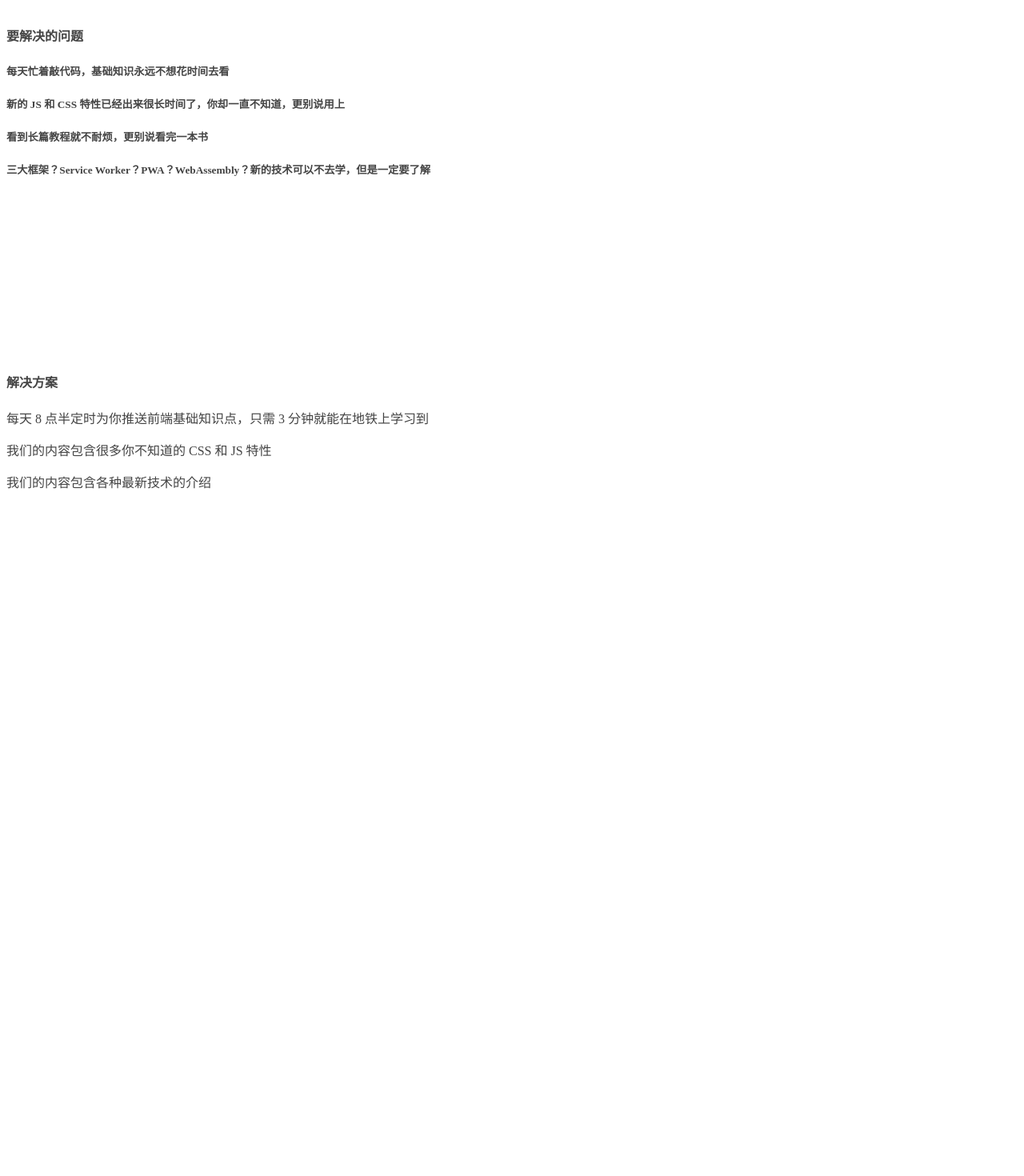
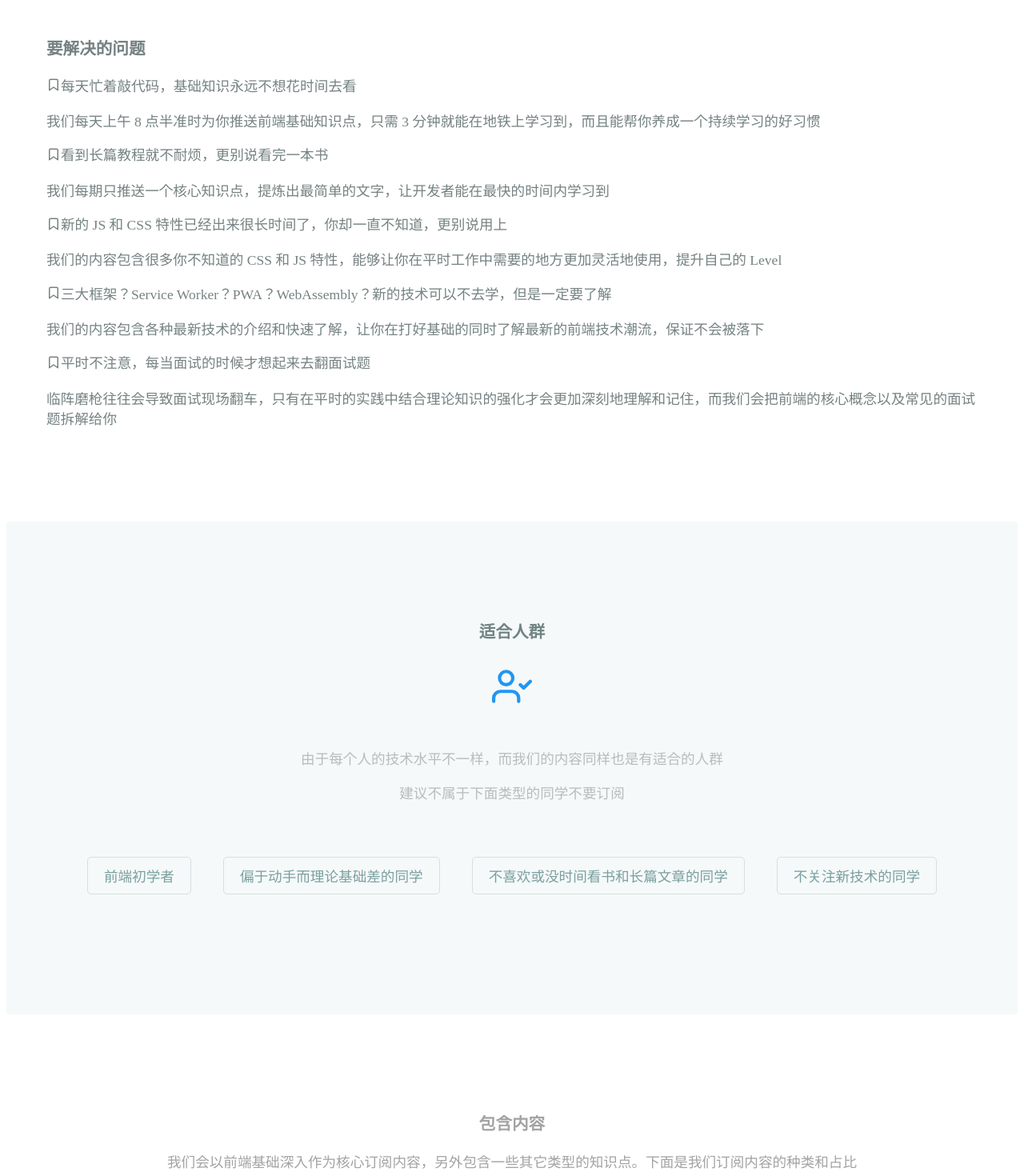
Before and after one commit to awesomes-cn/new-awesomes, a Nuxt app: page /dayfront in a window 1280 px wide. Shown: the part 500-1970 px from the top of the page at 80% size. Before the commit the page ends 1238 px from the top, so only its background shows below. Built offline with nearby package versions, Linux system fonts and the light colour scheme; no server answers.

Commit message:
dayfront landing page end

```diff
--- a/package.json
+++ b/package.json
@@ -12,6 +12,7 @@
     "babel-polyfill": "^6.26.0",
     "bootstrap": "4.1.1",
     "codemirror": "^5.25.0",
+    "echarts": "^4.1.0",
     "imports-loader": "^0.7.1",
     "jquery": "^3.2.1",
     "js-cookie": "^2.1.4",
--- a/pages/dayfront.vue
+++ b/pages/dayfront.vue
@@ -1,29 +1,168 @@
 <template>
-  <div>
+  <div class="dayfront-container">
     <div class="top-box">
       <h1>前端<span>8</span>点半</h1>
       <h3 class="slogan">每天<span class="color-1">3分钟</span> = 打牢<span class="color-2">基础</span> + 扩展<span class="color-3">视野</span></h3>
     </div>
+
     <div class="body-box box-1">
-      <h4>要解决的问题</h4>
-      <h5>每天忙着敲代码，基础知识永远不想花时间去看</h5>
-      <h5>新的 JS 和 CSS 特性已经出来很长时间了，你却一直不知道，更别说用上</h5>
-      <h5>看到长篇教程就不耐烦，更别说看完一本书</h5>
-      <h5>三大框架？Service Worker？PWA？WebAssembly？新的技术可以不去学，但是一定要了解</h5>
+      <h3>要解决的问题</h3>
+
+      <div class="alert alert-warning">
+        <svg xmlns="http://www.w3.org/2000/svg" viewBox="0 0 24 24" fill="none" stroke="currentColor" stroke-width="2" stroke-linecap="round" stroke-linejoin="round" class="feather feather-bookmark"><path d="M19 21l-7-5-7 5V5a2 2 0 0 1 2-2h10a2 2 0 0 1 2 2z"></path></svg>
+        <span>每天忙着敲代码，基础知识永远不想花时间去看</span>
+      </div>
+      <p>我们每天上午 8 点半准时为你推送前端基础知识点，只需 3 分钟就能在地铁上学习到，而且能帮你养成一个持续学习的好习惯</p>
+
+      <div  class="alert alert-warning">
+        <svg xmlns="http://www.w3.org/2000/svg" viewBox="0 0 24 24" fill="none" stroke="currentColor" stroke-width="2" stroke-linecap="round" stroke-linejoin="round" class="feather feather-bookmark"><path d="M19 21l-7-5-7 5V5a2 2 0 0 1 2-2h10a2 2 0 0 1 2 2z"></path></svg>
+        <span>看到长篇教程就不耐烦，更别说看完一本书</span>
+      </div>
+      <p>我们每期只推送一个核心知识点，提炼出最简单的文字，让开发者能在最快的时间内学习到</p>
+
+      <div  class="alert alert-warning">
+        <svg xmlns="http://www.w3.org/2000/svg" viewBox="0 0 24 24" fill="none" stroke="currentColor" stroke-width="2" stroke-linecap="round" stroke-linejoin="round" class="feather feather-bookmark"><path d="M19 21l-7-5-7 5V5a2 2 0 0 1 2-2h10a2 2 0 0 1 2 2z"></path></svg>
+        <span>新的 JS 和 CSS 特性已经出来很长时间了，你却一直不知道，更别说用上</span>
+      </div>
+      <p>我们的内容包含很多你不知道的 CSS 和 JS 特性，能够让你在平时工作中需要的地方更加灵活地使用，提升自己的 Level</p>
+
+
+      <div  class="alert alert-warning">
+        <svg xmlns="http://www.w3.org/2000/svg" viewBox="0 0 24 24" fill="none" stroke="currentColor" stroke-width="2" stroke-linecap="round" stroke-linejoin="round" class="feather feather-bookmark"><path d="M19 21l-7-5-7 5V5a2 2 0 0 1 2-2h10a2 2 0 0 1 2 2z"></path></svg>
+        <span>三大框架？Service Worker？PWA？WebAssembly？新的技术可以不去学，但是一定要了解</span>
+      </div>
+      <p>我们的内容包含各种最新技术的介绍和快速了解，让你在打好基础的同时了解最新的前端技术潮流，保证不会被落下</p>
+
+      <div  class="alert alert-warning">
+        <svg xmlns="http://www.w3.org/2000/svg" viewBox="0 0 24 24" fill="none" stroke="currentColor" stroke-width="2" stroke-linecap="round" stroke-linejoin="round" class="feather feather-bookmark"><path d="M19 21l-7-5-7 5V5a2 2 0 0 1 2-2h10a2 2 0 0 1 2 2z"></path></svg>
+        <span>平时不注意，每当面试的时候才想起来去翻面试题</span>
+      </div>
+      <p>临阵磨枪往往会导致面试现场翻车，只有在平时的实践中结合理论知识的强化才会更加深刻地理解和记住，而我们会把前端的核心概念以及常见的面试题拆解给你</p>
+
     </div>
-    <div class="body-box box-1">
-      <h4>解决方案</h4>
-      <p>每天 8 点半定时为你推送前端基础知识点，只需 3 分钟就能在地铁上学习到</p>
-      <p>我们的内容包含很多你不知道的 CSS 和 JS 特性</p>
-      <p></p>
-      <p>我们的内容包含各种最新技术的介绍</p>
+
+    <div class="body-box box-2">
+      <h3>适合人群</h3>
+      <div class="icon-out">
+        <svg xmlns="http://www.w3.org/2000/svg" width="24" height="24" viewBox="0 0 24 24" fill="none" stroke="currentColor" stroke-width="2" stroke-linecap="round" stroke-linejoin="round" class="feather feather-user-check"><path d="M16 21v-2a4 4 0 0 0-4-4H5a4 4 0 0 0-4 4v2"></path><circle cx="8.5" cy="7" r="4"></circle><polyline points="17 11 19 13 23 9"></polyline></svg>
+      </div>
+      <p>由于每个人的技术水平不一样，而我们的内容同样也是有适合的人群</p>
+      <p>建议不属于下面类型的同学不要订阅</p>
+      <div class="mem-item">前端初学者</div>
+      <div class="mem-item">偏于动手而理论基础差的同学</div>
+      <div class="mem-item">不喜欢或没时间看书和长篇文章的同学</div>
+      <div class="mem-item">不关注新技术的同学</div>
     </div>
+
+    <div class="body-box box-3">
+      <h3>包含内容</h3>
+      <p>我们会以前端基础深入作为核心订阅内容，另外包含一些其它类型的知识点。下面是我们订阅内容的种类和占比</p>
+      <div id="conpie"></div>
+    </div>
+
+
+
+    <div class="body-box box-4">
+      <h3>常见问题</h3>
+
+      <p class="question">1、订阅是免费的还是收费的？</p>
+      <p>为了保证质量和持续性，我们采取付费模式，每天只需花 1 毛钱。支持按月、按季度和按年付费</p>
+
+      <p class="question">2、支持退款吗？</p>
+      <p>不支持。如果在试用期结束后仍然不确定要不要订阅，可以按月订阅</p>
+
+      <p class="question">3、可以试用吗？</p>
+      <p>可以。为了保证内容对用户确实是有价值，在初次使用时我们免费为你开通 5 天的使用时间，5 天之后再决定是否付费订阅</p>
+
+      <p class="question">4、我能看到所有的往期吗？</p>
+      <p>不能。只能看到最近一个月的内容</p>
+
+      <p class="question">5、如何一直能看到自己喜欢的？</p>
+      <p>只要收藏了某个内容，那么不管你当前是不是付费开通阶段，都可以看到自己收藏的所有往期内容</p>
+
+    </div>
+
+     <div class="body-box box-5">
+      <img src="../assets/img/weixin-applet.jpg" />
+    </div>
+
   </div>
 </template>
 
 <script>
+  // 引入 ECharts 主模块
+  var echarts = require('echarts/lib/echarts')
+  // 引入柱状图
+  require('echarts/lib/chart/pie')
+  // 引入提示框和标题组件
+  require('echarts/lib/component/tooltip')
+  require('echarts/lib/component/title')
   export default {
-    layout: 'blank'
+    layout: 'blank',
+    methods: {
+      drawPie: function () {
+        var myChart = echarts.init(document.getElementById('conpie'))
+        myChart.setOption({
+          backgroundColor: '#FFF',
+          tooltip: {
+            trigger: 'item',
+            formatter: '{a} <br/>{b} ：{d}%'
+          },
+          visualMap: {
+            show: false,
+            min: 80,
+            max: 600,
+            inRange: {
+              colorLightness: [0, 1]
+            }
+          },
+          series: [
+            {
+              name: '内容',
+              type: 'pie',
+              radius: '55%',
+              center: ['50%', '50%'],
+              data: [
+                {value: 100, name: 'JS、CSS、HTML 基础知识和深入'},
+                {value: 20, name: '前端面试题'},
+                {value: 45, name: 'JS 避坑指南'},
+                {value: 60, name: 'JS 和 CSS 奇技淫巧'},
+                {value: 30, name: '前端最新技术情报'},
+                {value: 40, name: 'Nodejs 知识点'},
+                {value: 20, name: '优秀库和工具推荐'}
+              ],
+              roseType: 'angle',
+              label: {
+                normal: {
+                  textStyle: {
+                    color: '#5b5b5b'
+                  }
+                }
+              },
+              labelLine: {
+                normal: {
+                  lineStyle: {
+                    color: '#5b5b5b'
+                  },
+                  smooth: 0.2,
+                  length: 10,
+                  length2: 20
+                }
+              },
+
+              animationType: 'scale',
+              animationEasing: 'elasticOut',
+              animationDelay: function (idx) {
+                return Math.random() * 200
+              }
+            }
+          ]
+        })
+      }
+    },
+    mounted () {
+      this.drawPie()
+    }
   }
 </script>
 
@@ -32,13 +171,18 @@
   .body {
     padding: 0;
   }
+
+  .dayfront-container {
+    font-size: 1.1rem
+  }
+
   .top-box {
     background-color: #EEE;
     padding: 130px 0;
     text-align: center;
     background-color: #1392d6;
     color: #FFF;
-    text-shadow: 0px 0px 10px #2a69a5;
+    text-shadow: 0px 0px 5px #2a69a5;
     letter-spacing: 10px;
     .slogan {
       color: #FAFAFA;
@@ -58,7 +202,79 @@
 
   .body-box {
     color: #444;
-    padding: 100px 0;
+    padding: 100px 50px;
+    &.box-1 {
+      color: #768282;
+      h3 {
+        margin-bottom: 20px;
+      }
+      div {
+        display: inline-flex;
+        align-items: center;
+        svg {
+          width: 18px;
+          height: 18px;
+        }
+      }
+    }
+    &.box-2 {
+      background-color: #f6f9f9;
+      text-align: center;
+      color: #718484;
+      h3 {
+        margin-bottom: 20px;
+      }
+      p {
+        color: #b6bdbd;
+      }
+      div.mem-item {
+        display: inline-block;
+        border-radius: 5px;
+        padding: 10px 20px;
+        margin: 50px 20px;
+        border: #d3e0e0 1px solid;
+        color: #7a9f9f
+      }
+
+      .icon-out {
+        svg {
+          width: 50px;
+          height: 50px;
+          stroke: #2196F3;
+          margin-bottom: 30px;
+          margin-top: 10px;
+        }
+      }
+    }
+    &.box-3 {
+      text-align: center;
+      color: #a3a3a3;
+      p {
+        margin: 20px 0;
+        margin-bottom: 50px;
+      }
+    }
+    &.box-4 {
+      background-color: #f6f9f9;
+      .question {
+        margin-top: 30px;
+        font-weight: bold
+      }
+    }
+    &.box-5 {
+      text-align: center;
+      img {
+        width: 200px;
+      }
+    }
+    h5 {
+      margin-top: 30px;
+    }
+  }
+
+  #conpie {
+    width: 100%;
+    height: 500px;
   }
 }
 </style>
```
Also changed, not shown: assets/img/weixin-applet.jpg (added).
